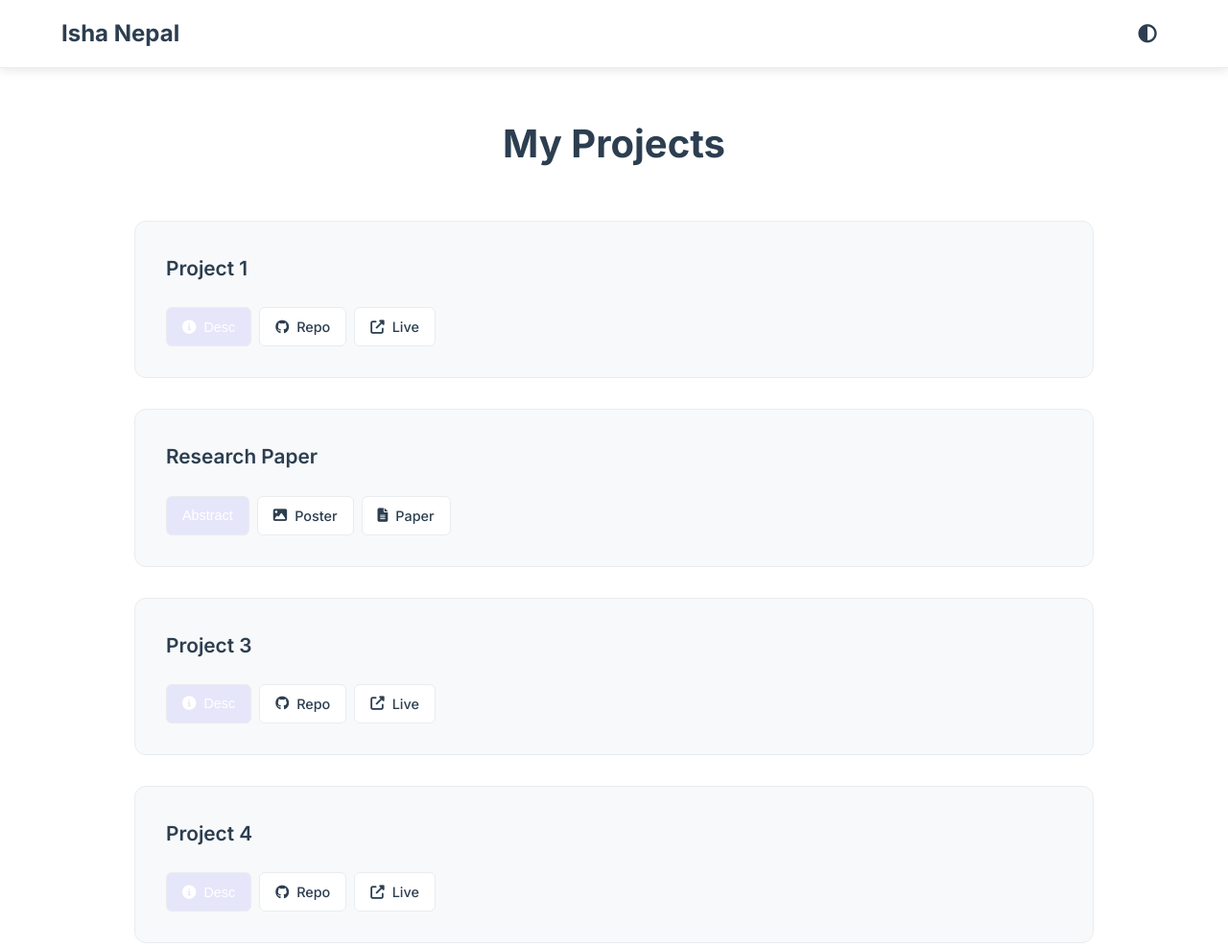
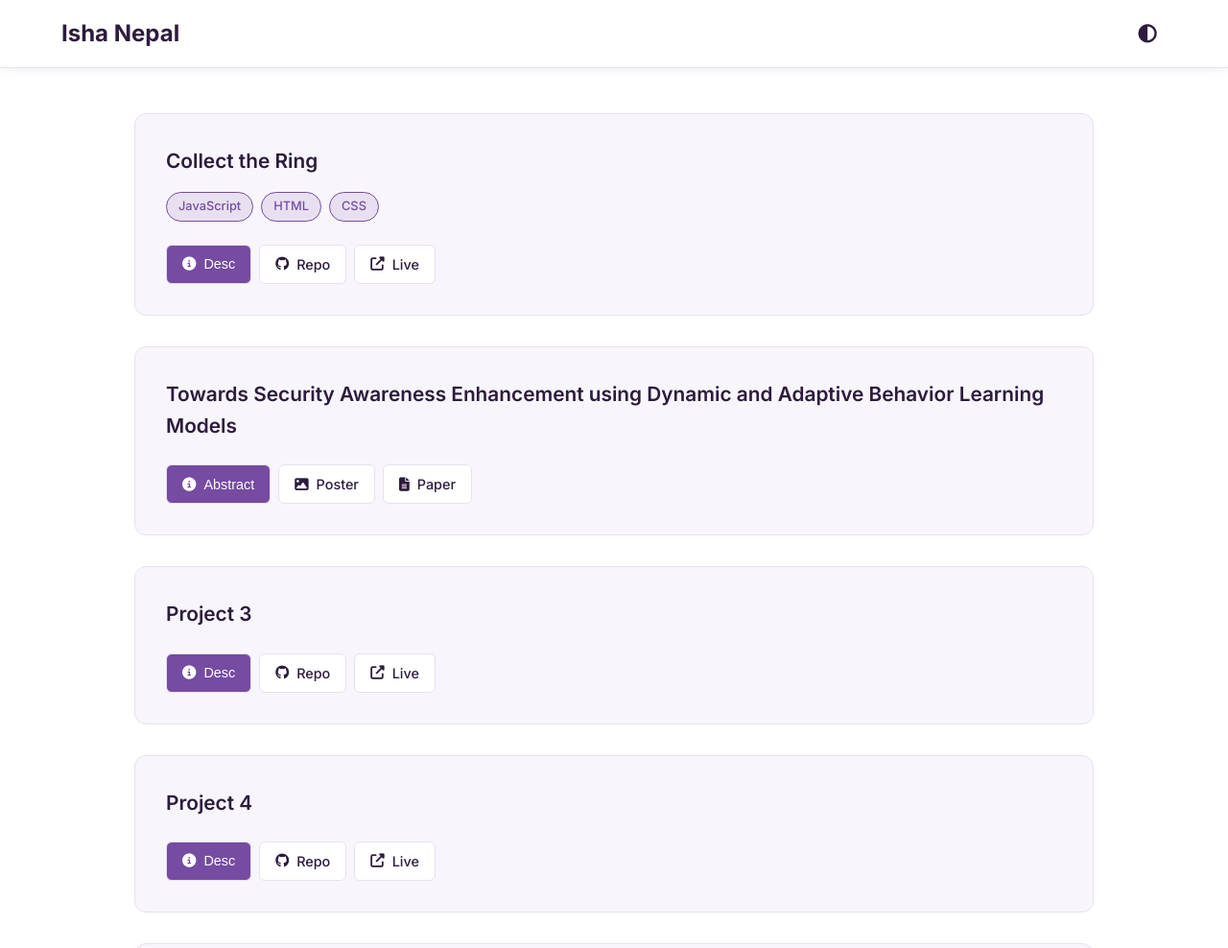
Before and after one commit to ishanepal/isha__portfolio, a plain HTML site: page work.html in a window 1280 px wide. Shown: the top 988 px of the page at 96% size. Drawn offline with Linux system fonts and the light colour scheme.

Commit message:
pdf, project changes

```diff
--- a/css/style.css
+++ b/css/style.css
@@ -1,15 +1,17 @@
 /* CSS Variables for Theme Support */
 :root {
-    /* Light Theme Colors */
+    /* Light Theme Colors - Purple Theme (#764ba2) */
     --bg-primary: #ffffff;
-    --bg-secondary: #f8f9fa;
-    --text-primary: #2c3e50;
-    --text-secondary: #6c757d;
-    --accent-primary: #e6e6fa;
-    --accent-secondary: #d8bfd8;
-    --border-color: #e9ecef;
-    --shadow: 0 2px 10px rgba(0, 0, 0, 0.1);
-    --shadow-hover: 0 4px 20px rgba(0, 0, 0, 0.15);
+    --bg-secondary: #f8f6fc;
+    --text-primary: #2d1b3d;
+    --text-secondary: #6b5b7b;
+    --accent-primary: #764ba2;
+    --accent-secondary: #8b6bb1;
+    --accent-light: #e8e0f0;
+    --accent-dark: #5a3a7a;
+    --border-color: #e8e0f0;
+    --shadow: 0 2px 10px rgba(118, 75, 162, 0.1);
+    --shadow-hover: 0 4px 20px rgba(118, 75, 162, 0.15);
 
     /* Typography */
     --font-family: 'Inter', -apple-system, BlinkMacSystemFont, 'Segoe UI', Roboto, sans-serif;
@@ -27,17 +29,19 @@
     --transition: all 0.3s ease;
 }
 
-/* Dark Theme Colors */
+/* Dark Theme Colors - Purple Theme */
 [data-theme="dark"] {
     --bg-primary: #1a1a1a;
     --bg-secondary: #2d2d2d;
     --text-primary: #ffffff;
     --text-secondary: #b0b0b0;
-    --accent-primary: #e6e6fa;
-    --accent-secondary: #d8bfd8;
+    --accent-primary: #764ba2;
+    --accent-secondary: #8b6bb1;
+    --accent-light: #e8e0f0;
+    --accent-dark: #5a3a7a;
     --border-color: #404040;
-    --shadow: 0 2px 10px rgba(0, 0, 0, 0.3);
-    --shadow-hover: 0 4px 20px rgba(0, 0, 0, 0.4);
+    --shadow: 0 2px 10px rgba(118, 75, 162, 0.3);
+    --shadow-hover: 0 4px 20px rgba(118, 75, 162, 0.4);
 }
 
 /* Reset and Base Styles */
@@ -112,7 +116,7 @@ body {
 
 .work-link:hover {
     color: var(--accent-primary);
-    background-color: var(--bg-secondary);
+    background-color: var(--accent-light);
 }
 
 .theme-toggle {
@@ -132,7 +136,7 @@ body {
 }
 
 .theme-toggle:hover {
-    background-color: var(--bg-secondary);
+    background-color: var(--accent-light);
     color: var(--accent-primary);
 }
 
@@ -236,7 +240,7 @@ body {
     box-shadow: var(--shadow-hover);
     transform: translateY(-2px);
     border-color: var(--accent-primary);
-    background-color: rgba(230, 230, 250, 0.05);
+    background-color: rgba(118, 75, 162, 0.05);
 }
 
 .project-header {
@@ -248,6 +252,25 @@ body {
     font-weight: 600;
     color: var(--text-primary);
     margin-bottom: var(--spacing-sm);
+}
+
+.tech-stack {
+    display: flex;
+    gap: var(--spacing-xs);
+    flex-wrap: wrap;
+    margin-top: var(--spacing-xs);
+}
+
+.tech-tag {
+    background-color: var(--accent-light);
+    color: var(--accent-primary);
+    padding: 0.25rem 0.75rem;
+    border-radius: 20px;
+    font-size: 0.8rem;
+    font-weight: 500;
+    border: 1px solid var(--accent-primary);
+    cursor: default;
+    user-select: none;
 }
 
 .project-buttons {
@@ -275,7 +298,7 @@ body {
 
 .project-btn:hover {
     background-color: var(--accent-primary);
-    color: var(--text-primary);
+    color: white;
     transform: translateY(-1px);
     border-color: var(--accent-secondary);
 }
@@ -286,7 +309,7 @@ body {
 }
 
 .desc-btn:hover {
-    background-color: var(--accent-secondary);
+    background-color: var(--accent-dark);
 }
 
 .repo-btn:hover {
@@ -295,7 +318,7 @@ body {
 }
 
 .live-btn:hover {
-    background-color: var(--accent-secondary);
+    background-color: var(--accent-dark);
     color: white;
 }
 
@@ -313,7 +336,7 @@ body {
     margin-top: var(--spacing-md);
     padding-top: var(--spacing-md);
     border-top: 1px solid var(--accent-primary);
-    background-color: rgba(230, 230, 250, 0.1);
+    background-color: rgba(118, 75, 162, 0.1);
     border-radius: 8px;
     padding: var(--spacing-md);
     margin-top: var(--spacing-md);
--- a/js/script.js
+++ b/js/script.js
@@ -57,9 +57,6 @@ class ProjectManager {
 
         const isExpanded = description.classList.contains('expanded');
 
-        // Close all other descriptions first
-        this.closeAllDescriptions();
-
         if (!isExpanded) {
             description.classList.add('expanded');
             if (projectId === 'research') {
@@ -70,7 +67,7 @@ class ProjectManager {
         } else {
             description.classList.remove('expanded');
             if (projectId === 'research') {
-                button.innerHTML = 'Abstract';
+                button.innerHTML = '<i class="fas fa-info-circle"></i> Abstract';
             } else {
                 button.innerHTML = '<i class="fas fa-info-circle"></i> Desc';
             }
@@ -88,7 +85,7 @@ class ProjectManager {
         buttons.forEach(btn => {
             // Check if this is the research button
             if (btn.getAttribute('data-project') === 'research') {
-                btn.innerHTML = 'Abstract';
+                btn.innerHTML = '<i class="fas fa-info-circle"></i> Abstract';
             } else {
                 btn.innerHTML = '<i class="fas fa-info-circle"></i> Desc';
             }
--- a/work.html
+++ b/work.html
@@ -30,38 +30,43 @@
     <main class="main-content">
         <div class="container">
             <div class="work-section">
-                <h1 class="work-title">My Projects</h1>
+                <!-- <h1 class="work-title">My Projects</h1> -->
 
                 <div class="project-grid">
-                    <!-- Project 1 -->
+                    <!-- Project 1 - Phaser Game -->
                     <div class="project-card">
                         <div class="project-header">
-                            <h3 class="project-title">Project 1</h3>
+                            <h3 class="project-title">Collect the Ring</h3>
+                            <div class="tech-stack">
+                                <span class="tech-tag">JavaScript</span>
+                                <span class="tech-tag">HTML</span>
+                                <span class="tech-tag">CSS</span>
+                            </div>
                         </div>
                         <div class="project-buttons">
                             <button class="project-btn desc-btn" data-project="project1">
                                 <i class="fas fa-info-circle"></i> Desc
                             </button>
-                            <a href="#" target="_blank" rel="noopener" class="project-btn repo-btn">
+                            <a href="https://github.com/ishanepal/PhaserGame" target="_blank" rel="noopener" class="project-btn repo-btn">
                                 <i class="fab fa-github"></i> Repo
                             </a>
-                            <a href="#" target="_blank" rel="noopener" class="project-btn live-btn">
+                            <a href="https://ishanepal.github.io/PhaserGame/" target="_blank" rel="noopener" class="project-btn live-btn">
                                 <i class="fas fa-external-link-alt"></i> Live
                             </a>
                         </div>
                         <div class="project-description" id="project1-desc">
-                            <p>Lorem ipsum dolor sit amet, consectetur adipiscing elit. Sed do eiusmod tempor incididunt ut labore et dolore magna aliqua.</p>
+                            <p>A simple and fun 2D game built using Phaser, where you can collect rings scattered around the screen and score points with a LOTR theme. Use the arrow keys to move around and collect the ring.</p>
                         </div>
                     </div>
 
                     <!-- Research Project -->
                     <div class="project-card">
                         <div class="project-header">
-                            <h3 class="project-title">Research Paper</h3>
+                            <h3 class="project-title">Towards Security Awareness Enhancement using Dynamic and Adaptive Behavior Learning Models</h3>
                         </div>
                         <div class="project-buttons">
                             <button class="project-btn desc-btn" data-project="research">
-                                Abstract
+                                <i class="fas fa-info-circle"></i> Abstract
                             </button>
                             <a href="#" target="_blank" rel="noopener" class="project-btn repo-btn">
                                 <i class="fas fa-image"></i> Poster
@@ -71,7 +76,7 @@
                             </a>
                         </div>
                         <div class="project-description" id="research-desc">
-                            <p>Abstract: </p>
+                            <p>As cyber threats continue to evolve alongside various forms of technological advancements, human behavior remains a critical vulnerability in modern security infrastructures. Understanding and addressing users' personalized behavioral traits is vital to strengthening an organization's overall security posture, as even well-designed technical defenses can be compromised by poor decision-making or lack of awareness. This paper proposes a dynamic, AI-driven cybersecurity framework that leverages User and Entity Behavior Analytics (UEBA), Machine Learning (ML), and Large Language Models (LLMs) to deliver personalized, real-time security awareness and training modules. Built on a feedback- and feedforward-enhanced Input-Process-Output (IPO) model, the system analyzes multi-modal behavioral data to detect anomalies, optimize policies, and adapt training content dynamically. The framework enhances engagement, improves long-term security behavior, and strengthens organizational resilience against emerging threats. Empirical evaluation demonstrates the model's scalability and effectiveness, while addressing challenges related to data privacy, integration complexity, and contextual adaptability.</p>
                         </div>
                     </div>
 
```
Also changed, not shown: 1 other file.
